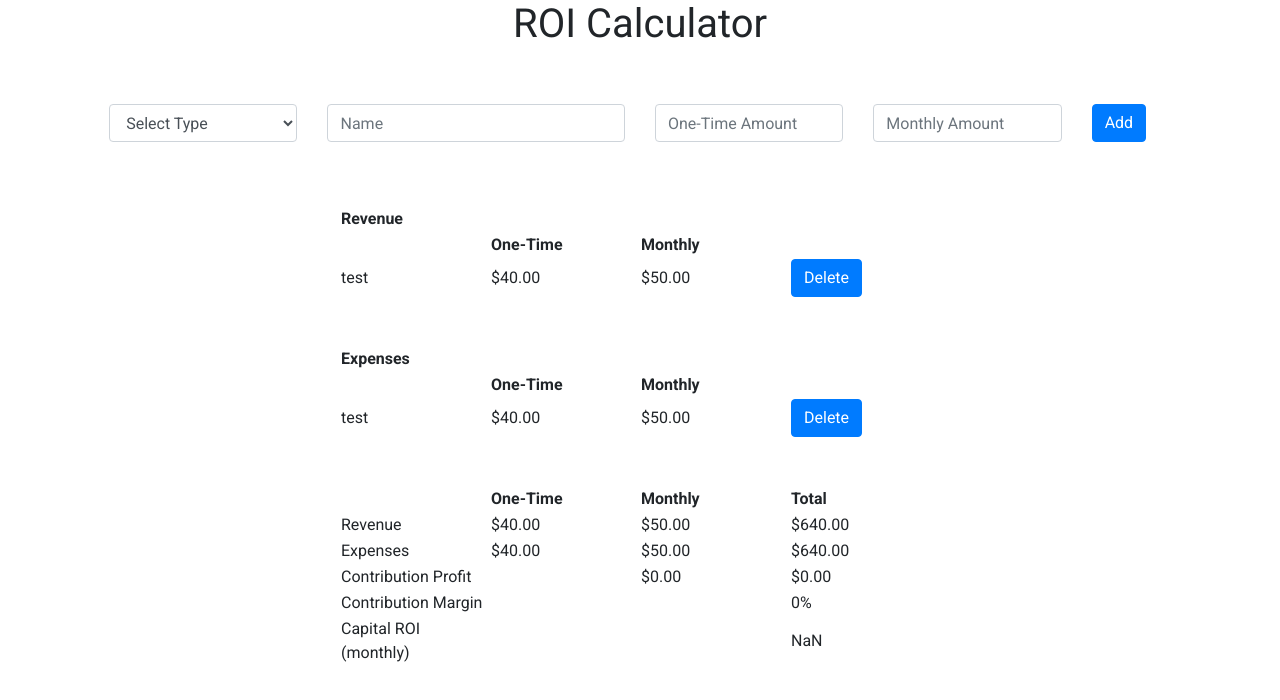
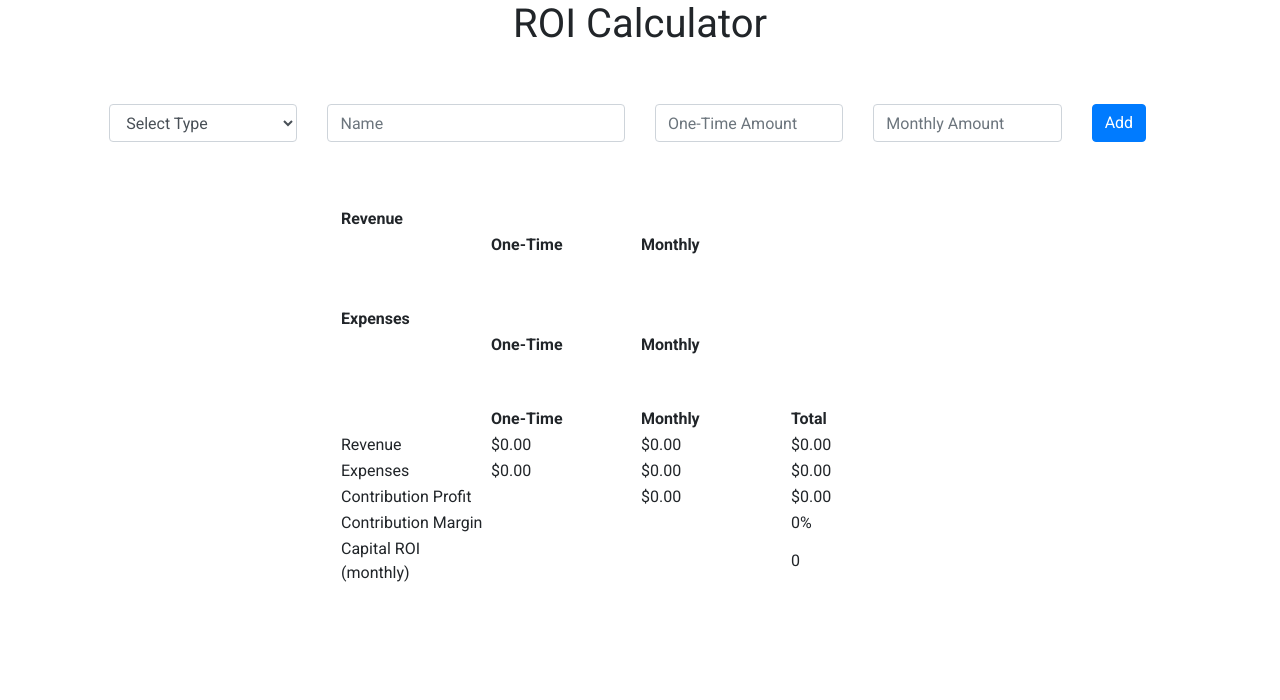
Before and after one commit to zayolab/developer-exercise, a React (Create React App) app: page / in a window 1280 px wide. Shown: the top 700 px of the page. Built offline with nearby package versions, Linux system fonts and the light colour scheme.

Commit message:
Remove test data in ledgers

```diff
--- a/src/ledger.js
+++ b/src/ledger.js
@@ -4,17 +4,9 @@ import {capitalize} from "./helper.js";
 
 export class ledger {
     constructor() {
-        this.entries = [
-            {
-                name: "test",
-                oneTime: 40,
-                monthly: 50
-            }
-        ];
-        this.oneTimeTotal = 40;
-        this.monthlyTotal = 50;
-        // this.oneTime = 0;
-        // this.monthly = 0;
+        this.entries = [];
+        this.oneTimeTotal = 0;
+        this.monthlyTotal = 0;
 
         // bind class methods
         this.addItem = this.addItem.bind(this);
```
